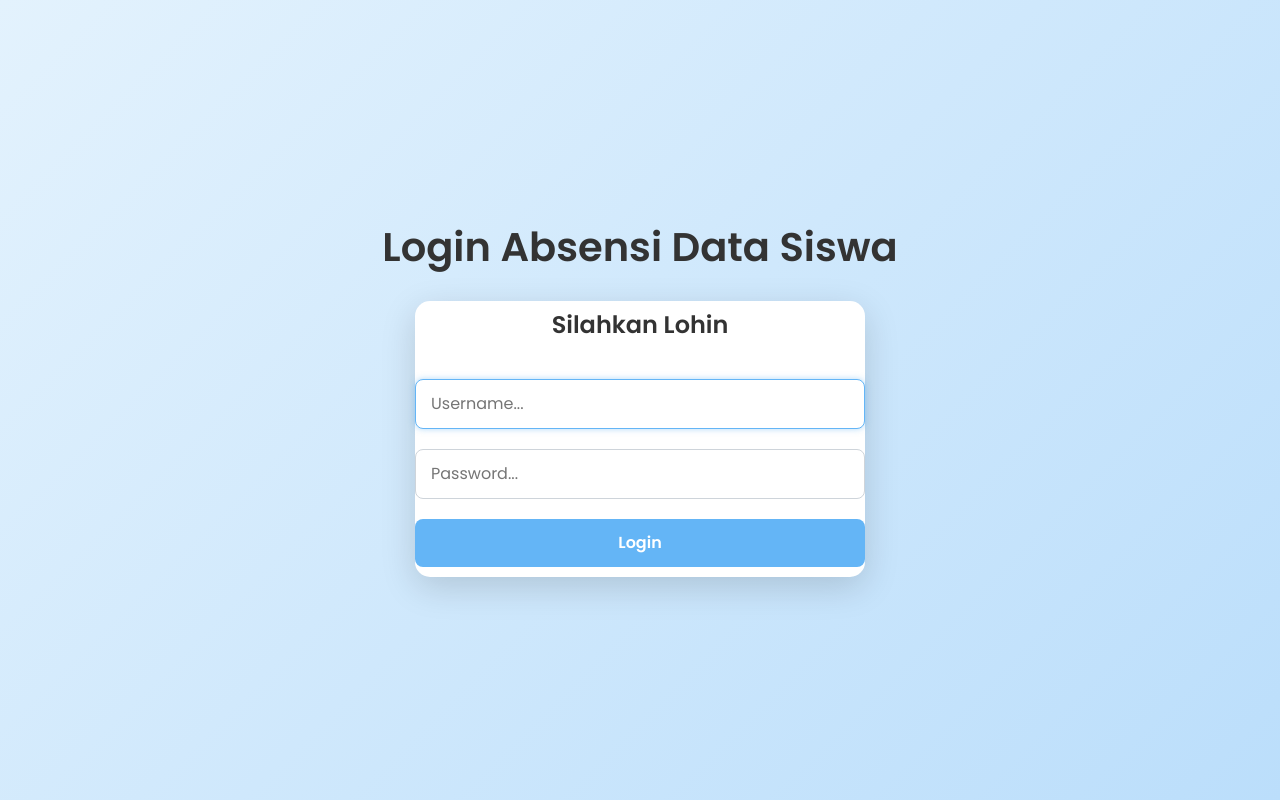
After one commit to Food777/YPDC, a PHP site: page /login.php in a window 1280 px wide. The commit adds this page. Run offline with PHP 8.4, Linux system fonts and the light colour scheme.

Commit message:
Add files via upload
membuat filel login agar ada sistem kemanan tambahan

```diff
--- /dev/null
+++ b/login.php
@@ -0,0 +1,117 @@
+<!DOCTYPE html>
+<html lang="en">
+<head>
+    <!-- Bootstrap CSS -->
+    <link href="https://cdn.jsdelivr.net/npm/bootstrap@5.0.0-beta1/dist/css/bootstrap.min.css"
+          rel="stylesheet"
+          integrity="sha384-giJF6kkoqNQ00vy+HMDP7azOuL0xtbfIcaT9wjKHr8RbDVddVHyTfAAsrekwKmP1"
+          crossorigin="anonymous">
+
+    <!-- Google Font -->
+    <link href="https://fonts.googleapis.com/css2?family=Poppins:wght@400;600&display=swap" rel="stylesheet">
+
+    <style>
+        body {
+            height: 100vh;
+            display: flex;
+            flex-direction: column;
+            align-items: center;
+            justify-content: center;
+            background: linear-gradient(135deg, #e3f2fd, #bbdefb);
+            font-family: 'Poppins', sans-serif;
+        }
+
+        h1 {
+            margin-bottom: 30px;
+            color: #333;
+            font-weight: 600;
+            text-align: center;
+        }
+
+        table {
+            background-color: #ffffff;
+            padding: 50px;
+            border-radius: 15px;
+            box-shadow: 0 10px 35px rgba(0, 0, 0, 0.15);
+            width: 450px;
+        }
+
+        td {
+            padding: 10px 0;
+        }
+
+        h4 {
+            font-weight: 600;
+            margin-bottom: 20px;
+            color: #333;
+            text-align: center;
+        }
+
+        input {
+            width: 100%;
+            padding: 12px 15px;
+            border-radius: 8px;
+            border: 1px solid #ced4da;
+            outline: none;
+            font-size: 1rem;
+            transition: all 0.2s ease;
+        }
+
+        input:focus {
+            border-color: #64b5f6;
+            box-shadow: 0 0 6px rgba(100, 181, 246, 0.5);
+        }
+
+        button {
+            width: 100%;
+            padding: 12px;
+            border-radius: 8px;
+            background-color: #64b5f6;
+            border: none;
+            color: white;
+            font-weight: 600;
+            font-size: 1rem;
+            transition: background-color 0.3s ease;
+        }
+
+        button:hover {
+            background-color: #42a5f5;
+        }
+
+        @media (max-width: 576px) {
+            table {
+                width: 90%;
+                padding: 30px;
+            }
+        }
+    </style>
+</head>
+<body>
+
+    <h1>Login Absensi Data Siswa</h1>
+
+    <form action="login1.php" method="post">
+        <table>
+            <tr>
+                <td colspan="2" class="text-center">
+                    <h4>Silahkan Lohin</h4>
+                </td>
+            </tr>
+            <tr>
+                <td><input type="text" name="name" placeholder="Username..." required autofocus></td>
+            </tr>
+            <tr>
+                <td><input type="password" name="password" placeholder="Password..." required></td>
+            </tr>
+            <tr>
+                <td><button type="submit">Login</button></td>
+            </tr>
+        </table>
+    </form>
+
+    <!-- Bootstrap JS -->
+    <script src="https://cdn.jsdelivr.net/npm/bootstrap@5.0.0-beta1/dist/js/bootstrap.bundle.min.js"
+            integrity="sha384-ygbV9kiqUc6oa4msXn9868pTtWMgiQaeYH7/t7LECLbyPA2x65Kgf80OJFdroafW"
+            crossorigin="anonymous"></script>
+</body>
+</html>
```
Also changed, not shown: index.php (+13 -0 lines), login1.php (added, +41 -0 lines).
